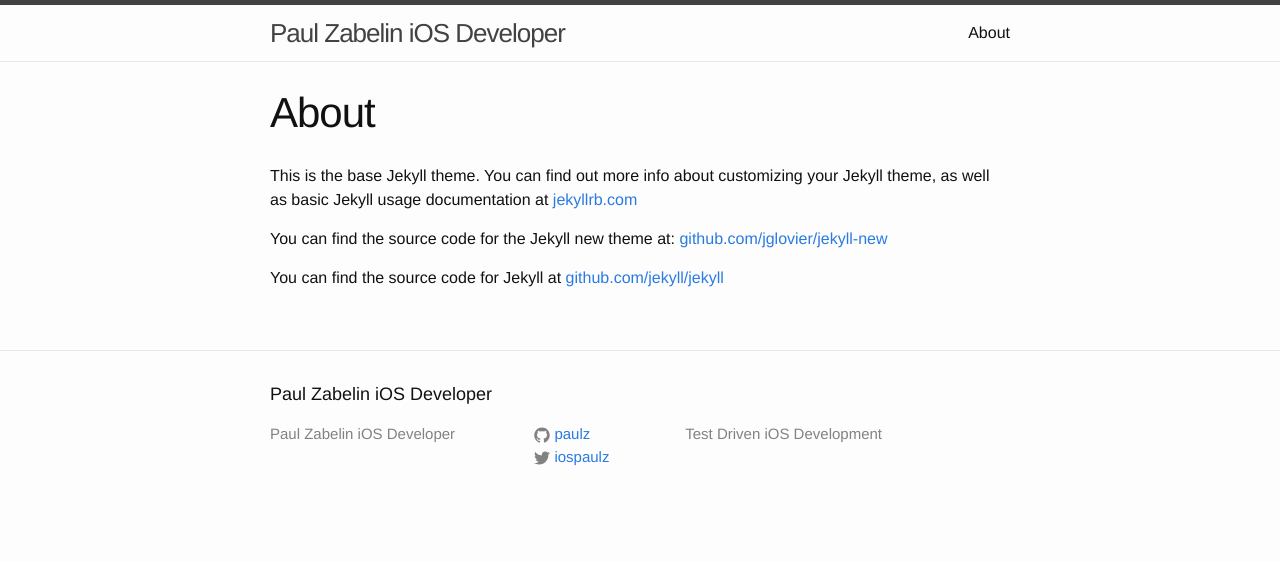
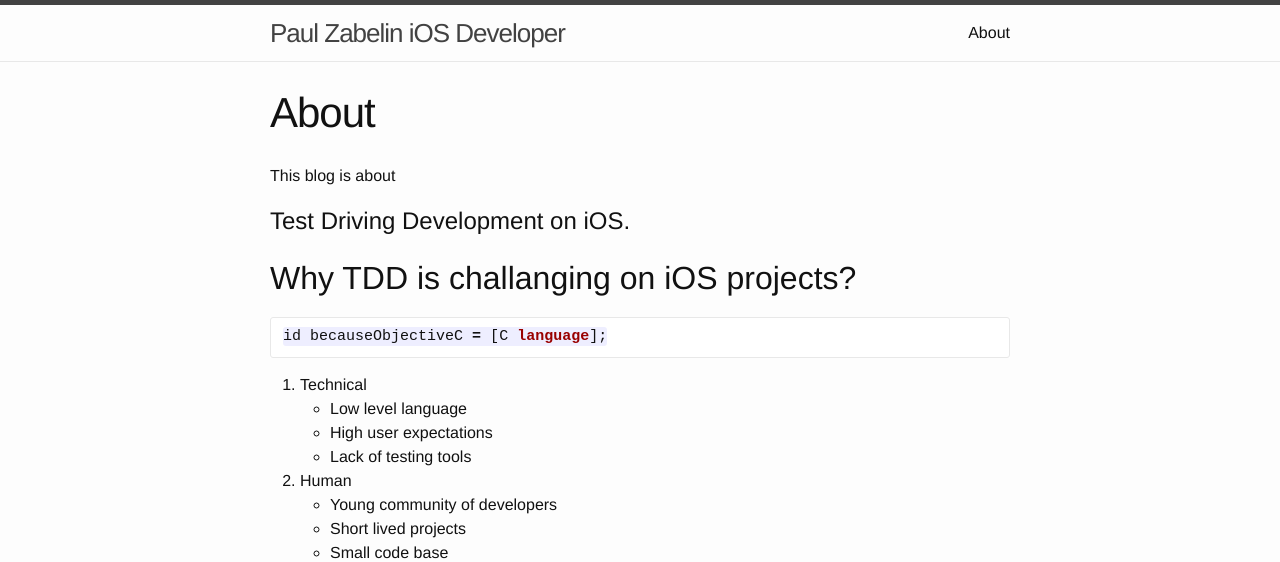
Before and after one commit to paulz/paulz.github.io, a Jekyll site: the page built from about.md, in a window 1280 px wide. Shown: the top 562 px of the page. Built offline with Jekyll 4.4.1, drawn with Linux system fonts in a browser that asks for light colours; some of the changed text lies outside the part shown; grey boxes are pictures that could not be loaded.

Commit message:
Update about.md

```diff
--- a/about.md
+++ b/about.md
@@ -3,9 +3,26 @@ layout: page
 title: About
 permalink: /about/
 ---
+This blog is about
 
-This is the base Jekyll theme. You can find out more info about customizing your Jekyll theme, as well as basic Jekyll usage documentation at [jekyllrb.com](http://jekyllrb.com/)
+#Test Driving Development on iOS.
 
-You can find the source code for the Jekyll new theme at: [github.com/jglovier/jekyll-new](https://github.com/jglovier/jekyll-new)
+## Why TDD is challanging on iOS projects?
 
-You can find the source code for Jekyll at [github.com/jekyll/jekyll](https://github.com/jekyll/jekyll)
+~~~ objc
+id becauseObjectiveC = [C language];
+~~~
+1. Technical
+  * Low level language
+  * High user expectations
+  * Lack of testing tools
+
+2. Human
+  * Young community of developers
+  * Short lived projects
+  * Small code base
+
+---
+![close to user eyes ui](http://cdn.cultofmac.com/wp-content/uploads/2012/08/partlycloud2.jpg)
+
+As iOS products mature and get more complex tests become essential to agility of development.
```
